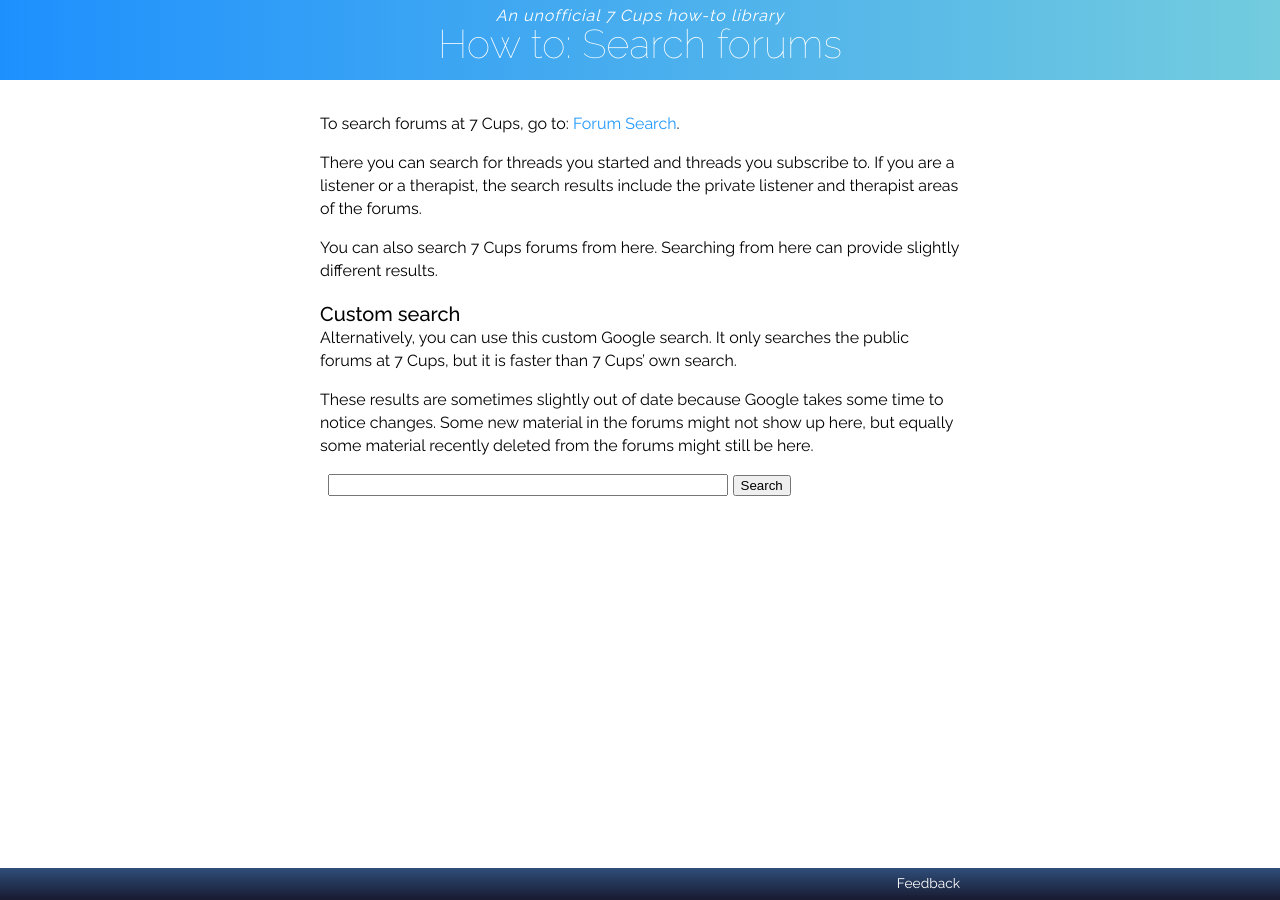
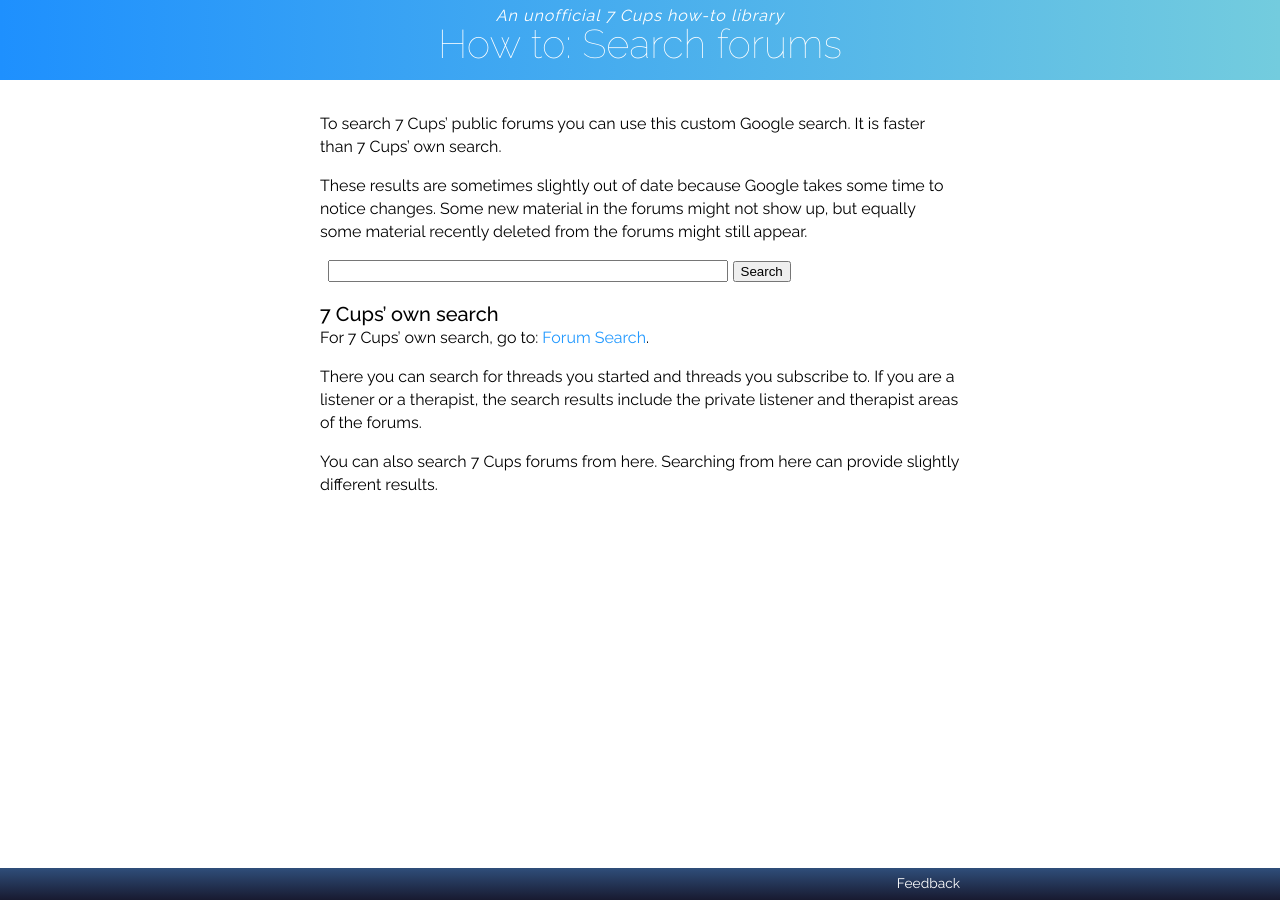
Before and after one commit to RarelyCharlie/rarelycharlie.github.io, a Jekyll site: the page built from _howto/forumsearch.md, in a window 1280 px wide. Built offline with Jekyll 4.4.1, drawn with Linux system fonts in a browser that asks for light colours; comment, search, counter and statistics services are not loaded.

Commit message:
rearrange

```diff
--- a/_howto/forumsearch.md
+++ b/_howto/forumsearch.md
@@ -14,19 +14,19 @@ gsearch = function () {
   }
 </script>
 
-To search forums at 7 Cups, go to: [Forum Search](https://www.7cups.com/forum/search.php).
+To search 7 Cups' public forums you can use this custom Google search. It is faster than 7 Cups' own search.
+
+These results are sometimes slightly out of date because Google takes some time to notice changes. Some new material in the forums might not show up, but equally some material recently deleted from the forums might still appear.
+
+<input id="query" size="40" onchange="gsearch()" autofocus> <button onclick="gsearch()">Search</button>
+
+### 7 Cups' own search
+
+For 7 Cups' own search, go to: [Forum Search](https://www.7cups.com/forum/search.php).
 
 There you can search for threads you started and threads you subscribe to. If you are a listener or a therapist, the search results include the private listener and therapist areas of the forums.
 
 You can also search 7 Cups forums from here. Searching from here can provide slightly different results.
-
-### Custom search
-
-Alternatively, you can use this custom Google search. It only searches the public forums at 7 Cups, but it is faster than 7 Cups' own search.
-
-These results are sometimes slightly out of date because Google takes some time to notice changes. Some new material in the forums might not show up here, but equally some material recently deleted from the forums might still be here.
-
-<input id="query" size="40" onchange="gsearch()" autofocus> <button onclick="gsearch()">Search</button>
 
 <script>
   (function() {
```
